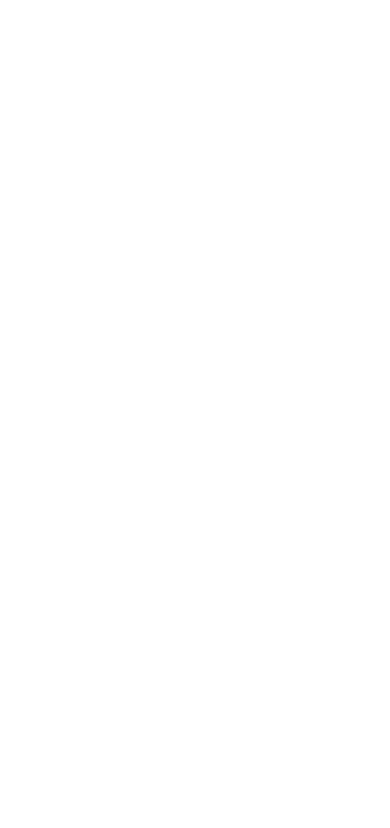
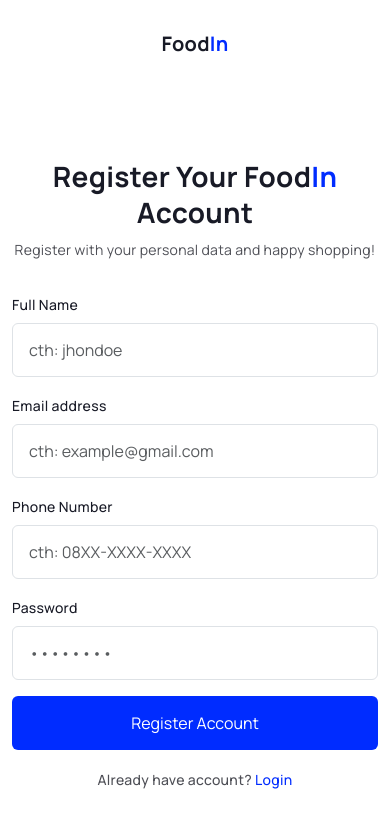
Before and after one commit to akmalefs/foodin-html-template, a plain HTML site: page register.html in a window 390 px wide. Drawn offline with nearby package versions, Linux system fonts and the light colour scheme.

Commit message:
finish register

```diff
--- /dev/null
+++ b/assets/style/auth.css
@@ -0,0 +1,111 @@
+@import url("https://fonts.googleapis.com/css2?family=Manrope:wght@400;500;600;700&display=swap");
+
+* {
+  box-sizing: border-box;
+  margin: 0;
+  padding: 0;
+  font-family: "Manrope", sans-serif;
+}
+
+.auth-section .auth-logo {
+  font-size: 20px;
+  line-height: 28px;
+  letter-spacing: 0.3px;
+  color: #181a26;
+  font-weight: bold;
+  margin-top: 30px;
+}
+
+.auth-section .auth-logo .auth-logo-color {
+  color: #002cff;
+}
+
+.login-text {
+  margin-top: 100px;
+  margin-bottom: 32px;
+}
+
+.login-text .login-text-heading {
+  font-size: 28px;
+  line-height: 36px;
+  letter-spacing: 0.3px;
+  font-weight: bold;
+  color: #181a26;
+  margin-bottom: 10px;
+}
+
+.login-text .login-text-heading-color {
+  color: #002cff;
+}
+
+.login-text .login-text-desc {
+  font-size: 14px;
+  line-height: 20px;
+  letter-spacing: 0.3px;
+  color: #4e4f56;
+}
+
+.form-label {
+  font-size: 14px;
+  line-height: 20px;
+  letter-spacing: 0.3px;
+  color: #181a26;
+  font-weight: 500;
+}
+
+.form-control {
+  padding: 14px 16px;
+}
+
+.form-check-label {
+  font-size: 14px;
+  line-height: 20px;
+  letter-spacing: 0.3px;
+  color: #181a26;
+  font-weight: 500;
+}
+
+form .btn-login {
+  background-color: #002cff;
+  color: #ffffff;
+  width: 100%;
+  padding: 14px 0px;
+}
+
+form .btn-login:hover {
+  background-color: #002cff;
+  color: #ffffff;
+}
+
+form .create-acc {
+  font-size: 14px;
+  line-height: 20px;
+  letter-spacing: 0.3px;
+  color: #4e4f56;
+  font-weight: 500;
+  text-align: center;
+  margin-top: 20px;
+}
+
+form .create-acc a {
+  color: #002cff;
+}
+
+form .forgot-password {
+  font-size: 14px;
+  line-height: 20px;
+  letter-spacing: 0.3px;
+  color: #181a26;
+  text-decoration: none;
+  font-weight: 500;
+}
+
+.img-login {
+  width: 671px;
+  height: 657px;
+}
+
+.img-register {
+  width: 757px;
+  height: 100%;
+}
--- a/assets/style/login.css
+++ /dev/null
@@ -1,106 +0,0 @@
-@import url("https://fonts.googleapis.com/css2?family=Manrope:wght@400;500;600;700&display=swap");
-
-* {
-  box-sizing: border-box;
-  margin: 0;
-  padding: 0;
-  font-family: "Manrope", sans-serif;
-}
-
-.auth-section .auth-logo {
-  font-size: 20px;
-  line-height: 28px;
-  letter-spacing: 0.3px;
-  color: #181a26;
-  font-weight: bold;
-  margin-top: 30px;
-}
-
-.auth-section .auth-logo .auth-logo-color {
-  color: #002cff;
-}
-
-.login-text {
-  margin-top: 100px;
-  margin-bottom: 32px;
-}
-
-.login-text .login-text-heading {
-  font-size: 28px;
-  line-height: 36px;
-  letter-spacing: 0.3px;
-  font-weight: bold;
-  color: #181a26;
-  margin-bottom: 10px;
-}
-
-.login-text .login-text-heading-color {
-  color: #002cff;
-}
-
-.login-text .login-text-desc {
-  font-size: 14px;
-  line-height: 20px;
-  letter-spacing: 0.3px;
-  color: #4e4f56;
-}
-
-.form-label {
-  font-size: 14px;
-  line-height: 20px;
-  letter-spacing: 0.3px;
-  color: #181a26;
-  font-weight: 500;
-}
-
-.form-control {
-  padding: 14px 16px;
-}
-
-.form-check-label {
-  font-size: 14px;
-  line-height: 20px;
-  letter-spacing: 0.3px;
-  color: #181a26;
-  font-weight: 500;
-}
-
-form .btn-login {
-  background-color: #002cff;
-  color: #ffffff;
-  width: 100%;
-  padding: 14px 0px;
-}
-
-form .btn-login:hover {
-  background-color: #002cff;
-  color: #ffffff;
-}
-
-form .create-acc {
-  font-size: 14px;
-  line-height: 20px;
-  letter-spacing: 0.3px;
-  color: #4e4f56;
-  font-weight: 500;
-  text-align: center;
-  margin-top: 20px;
-}
-
-form .create-acc a {
-  color: #002cff;
-}
-
-form .forgot-password {
-  font-size: 14px;
-  line-height: 20px;
-  letter-spacing: 0.3px;
-  color: #181a26;
-  text-decoration: none;
-  font-weight: 500;
-}
-
-.img-login{
-  width: 671px;
-  height: 657px;
-}
--- a/register.html
+++ b/register.html
@@ -0,0 +1,123 @@
+<!DOCTYPE html>
+<html lang="en">
+  <head>
+    <meta charset="utf-8" />
+    <meta name="viewport" content="width=device-width, initial-scale=1" />
+    <title>Login | FoodIn</title>
+    <link
+      href="https://cdn.jsdelivr.net/npm/bootstrap@5.3.2/dist/css/bootstrap.min.css"
+      rel="stylesheet"
+      integrity="sha384-T3c6CoIi6uLrA9TneNEoa7RxnatzjcDSCmG1MXxSR1GAsXEV/Dwwykc2MPK8M2HN"
+      crossorigin="anonymous"
+    />
+    <link rel="stylesheet" href="assets/style/auth.css" />
+  </head>
+  <body>
+    <div class="container">
+      <div class="row">
+        <div class="auth-section col-12 col-md-5">
+          <h6 class="auth-logo text-center text-md-start">
+            Food<span class="auth-logo-color">In</span>
+          </h6>
+
+          <div class="login-text text-center text-md-start">
+            <h1 class="login-text-heading">
+              Register Your Food<span class="login-text-heading-color">In</span>
+              Account
+            </h1>
+            <p class="login-text-desc">
+              Register with your personal data and happy shopping!
+            </p>
+          </div>
+
+          <form>
+            <div class="mb-3">
+              <label for="exampleInputEmail1" class="label-style form-label"
+                >Full Name</label
+              >
+              <input
+                type="text"
+                class="form-control"
+                id="exampleInputName1"
+                aria-describedby="emailHelp"
+                placeholder="cth: jhondoe"
+                autocomplete
+              />
+            </div>
+            <div class="mb-3">
+              <label for="exampleInputEmail1" class="label-style form-label"
+                >Email address</label
+              >
+              <input
+                type="email"
+                class="form-control"
+                id="exampleInputEmail1"
+                aria-describedby="emailHelp"
+                placeholder="cth: example@gmail.com"
+                autocomplete
+              />
+            </div>
+            <div class="mb-3">
+              <label for="exampleInputEmail1" class="label-style form-label"
+                >Phone Number</label
+              >
+              <input
+                type="number"
+                class="form-control"
+                id="exampleInputNumber1"
+                aria-describedby="emailHelp"
+                placeholder="cth: 08XX-XXXX-XXXX"
+                autocomplete
+              />
+            </div>
+            <div class="mb-3">
+              <label for="exampleInputPassword1" class="form-label"
+                >Password</label
+              >
+              <input
+                type="password"
+                class="form-control"
+                id="exampleInputPassword1"
+                placeholder="••••••••"
+                autocomplete
+              />
+            </div>
+            <button type="submit" class="btn btn-login">
+              Register Account
+            </button>
+            <p class="create-acc">
+              Already have account?
+              <span
+                ><a href="login.html" class="text-decoration-none"
+                  >Login</a
+                ></span
+              >
+            </p>
+          </form>
+        </div>
+        <div class="col-6 d-none d-md-block">
+          <img
+            src="assets/img/register-image.png"
+            class="img-register"
+            alt=""
+          />
+        </div>
+      </div>
+    </div>
+    <script
+      src="https://cdn.jsdelivr.net/npm/bootstrap@5.3.2/dist/js/bootstrap.bundle.min.js"
+      integrity="sha384-C6RzsynM9kWDrMNeT87bh95OGNyZPhcTNXj1NW7RuBCsyN/o0jlpcV8Qyq46cDfL"
+      crossorigin="anonymous"
+    ></script>
+    <script
+      src="https://cdn.jsdelivr.net/npm/@popperjs/core@2.11.8/dist/umd/popper.min.js"
+      integrity="sha384-I7E8VVD/ismYTF4hNIPjVp/Zjvgyol6VFvRkX/vR+Vc4jQkC+hVqc2pM8ODewa9r"
+      crossorigin="anonymous"
+    ></script>
+    <script
+      src="https://cdn.jsdelivr.net/npm/bootstrap@5.3.2/dist/js/bootstrap.min.js"
+      integrity="sha384-BBtl+eGJRgqQAUMxJ7pMwbEyER4l1g+O15P+16Ep7Q9Q+zqX6gSbd85u4mG4QzX+"
+      crossorigin="anonymous"
+    ></script>
+  </body>
+</html>
```
Also changed, not shown: index.html (+5 -3 lines), login.html (+2 -2 lines), 1 other file.
